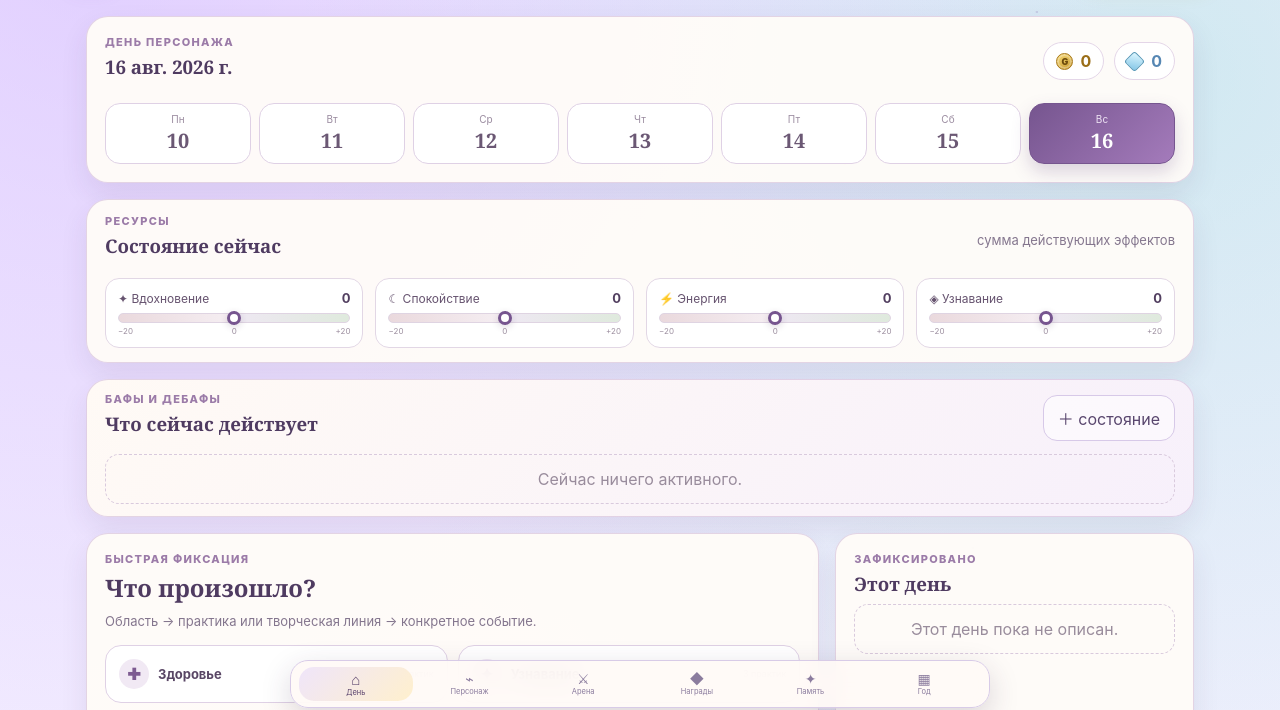
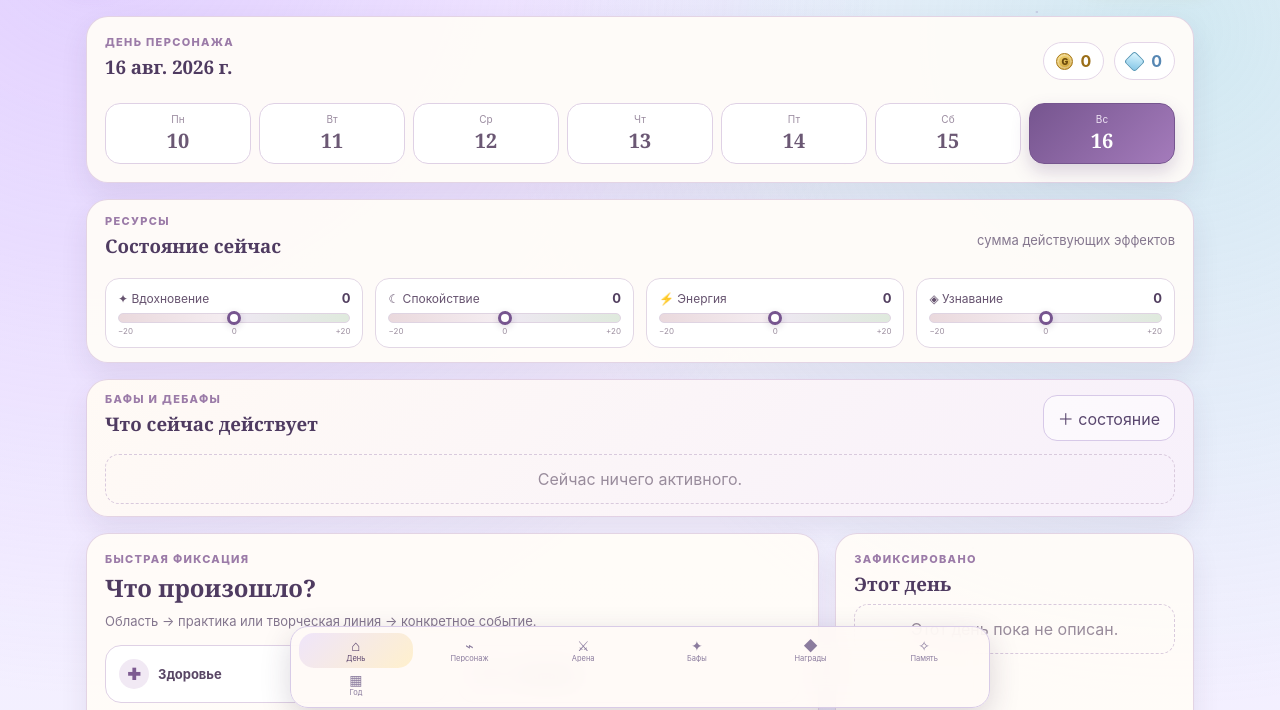
Before and after one commit to diavoliada7887/RPG-Life, a plain HTML site: page index.html in a window 1280 px wide. Shown: the part 84-794 px from the top of the page. Drawn offline with Linux system fonts and the light colour scheme.

Commit message:
Add Buffs page navigation and v20 assets

```diff
--- a/index.html
+++ b/index.html
@@ -21,6 +21,7 @@
   <link rel="stylesheet" href="rpg-v13.css" />
   <link rel="stylesheet" href="rpg-v18.css?v=31" />
   <link rel="stylesheet" href="rpg-v19.css?v=32" />
+  <link rel="stylesheet" href="rpg-v20.css?v=33" />
   <title>RPG Life</title>
 </head>
 <body>
@@ -40,8 +41,9 @@
       <button data-nav="today" class="active"><span>⌂</span><small>День</small></button>
       <button data-nav="branches"><span>⌁</span><small>Персонаж</small></button>
       <button data-nav="battles"><span>⚔</span><small>Арена</small></button>
+      <button data-nav="buffs"><span>✦</span><small>Бафы</small></button>
       <button data-nav="rewards"><span>◆</span><small>Награды</small></button>
-      <button data-nav="memory"><span>✦</span><small>Память</small></button>
+      <button data-nav="memory"><span>✧</span><small>Память</small></button>
       <button data-nav="year"><span>▦</span><small>Год</small></button>
     </nav>
   </div>
@@ -64,5 +66,6 @@
   <script src="gameplay-v17.js?v=30" defer></script>
   <script src="gameplay-v18.js?v=31" defer></script>
   <script src="gameplay-v19.js?v=32" defer></script>
+  <script src="gameplay-v20.js?v=33" defer></script>
 </body>
 </html>
```
